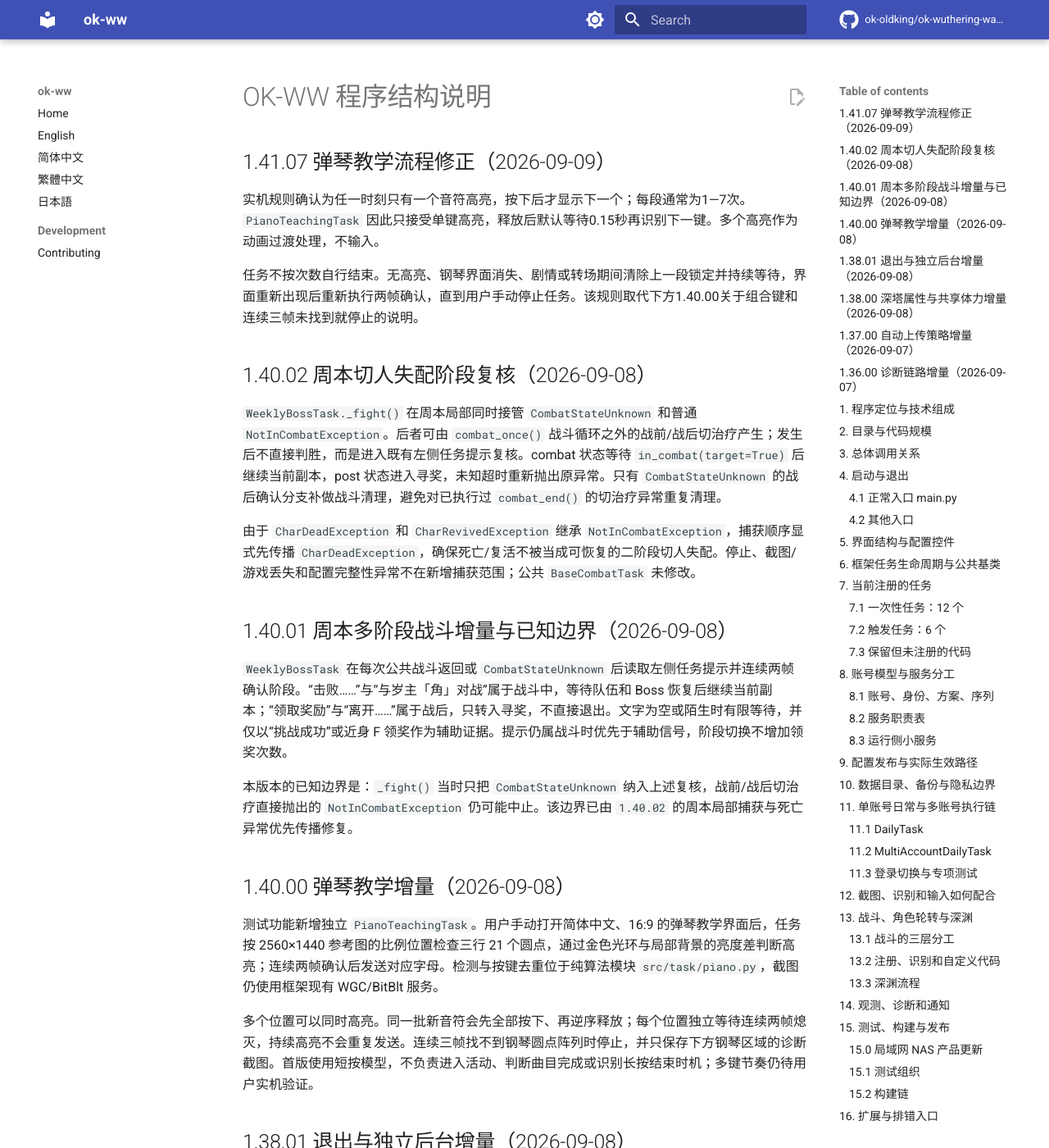
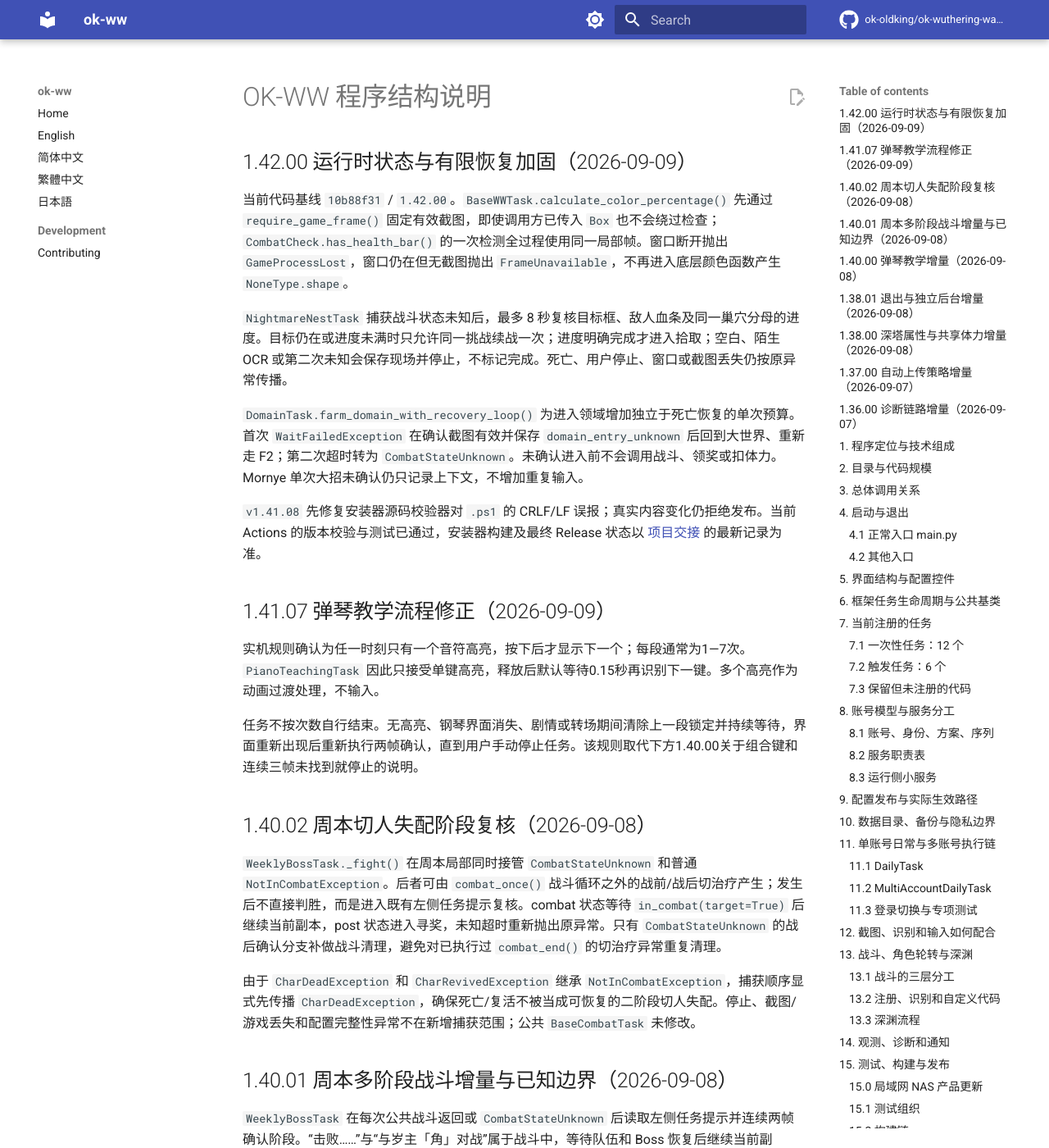
Before and after one commit to xihuojun2020-tech/okww-custom, an MkDocs documentation site: the page built from docs/程序结构说明.md, in a window 1280 px wide and 1400 px high. Shown: the whole window at 82% size. Built offline with MkDocs 1.6.1 and Material for MkDocs 9.7.7, drawn with Linux system fonts in a browser that asks for light colours; comment, search, counter and statistics services are not loaded; some of the changed text lies outside the part shown.

Commit message:
docs: synchronize runtime recovery handoff

```diff
--- a/docs/程序结构说明.md
+++ b/docs/程序结构说明.md
@@ -1,4 +1,14 @@
 # OK-WW 程序结构说明
+
+## 1.42.00 运行时状态与有限恢复加固（2026-09-09）
+
+当前代码基线 `10b88f31` / `1.42.00`。`BaseWWTask.calculate_color_percentage()` 先通过 `require_game_frame()` 固定有效截图，即使调用方已传入 `Box` 也不会绕过检查；`CombatCheck.has_health_bar()` 的一次检测全过程使用同一局部帧。窗口断开抛出 `GameProcessLost`，窗口仍在但无截图抛出 `FrameUnavailable`，不再进入底层颜色函数产生 `NoneType.shape`。
+
+`NightmareNestTask` 捕获战斗状态未知后，最多 8 秒复核目标框、敌人血条及同一巢穴分母的进度。目标仍在或进度未满时只允许同一挑战续战一次；进度明确完成才进入拾取；空白、陌生 OCR 或第二次未知会保存现场并停止，不标记完成。死亡、用户停止、窗口或截图丢失仍按原异常传播。
+
+`DomainTask.farm_domain_with_recovery_loop()` 为进入领域增加独立于死亡恢复的单次预算。首次 `WaitFailedException` 在确认截图有效并保存 `domain_entry_unknown` 后回到大世界、重新走 F2；第二次超时转为 `CombatStateUnknown`。未确认进入前不会调用战斗、领奖或扣体力。Mornye 单次大招未确认仍只记录上下文，不增加重复输入。
+
+`v1.41.08` 先修复安装器源码校验器对 `.ps1` 的 CRLF/LF 误报；真实内容变化仍拒绝发布。当前 Actions 的版本校验与测试已通过，安装器构建及最终 Release 状态以 [项目交接](项目交接与新对话上下文.md) 的最新记录为准。
 
 ## 1.41.07 弹琴教学流程修正（2026-09-09）
 
@@ -26,7 +36,7 @@
 
 ## 1.38.01 退出与独立后台增量（2026-09-08）
 
-当前代码基线 `2569cc91` / `1.38.01`。下方按版本保留历史说明；同一机制以较新段落为准。当前设备与验收状态见 [项目交接](项目交接与新对话上下文.md)，不能将源码版本视为已安装版本。
+本节记录 `2569cc91` / `1.38.01` 当时的实现基线。下方按版本保留历史说明；同一机制以较新段落为准。当前设备与验收状态见 [项目交接](项目交接与新对话上下文.md)，不能将源码版本视为已安装版本。
 
 `src/runtime/diagnostic_runtime.py` 在安装盘根目录 `OKWW-Background/<安装ID>/<代码指纹>` 准备独立Python、必要依赖和诊断模块。临时目录自检成功后发布为不可变快照；`source.json` 保留原安装路径，用于维持安装ID、采集来源和原队列。`diagnostic_lifecycle`、系统计划任务及上传/清理子进程统一使用独立后台，避免启动器因安装目录内的Python进程而拒绝更新。此机制取代1.37.01的“复用主程序Python环境”，自动补传和保留策略不变。
 
```
Also changed, not shown: docs/NAS诊断部署与读取说明.md (+2 -2 lines), docs/superpowers/plans/2026-09-09-runtime-and-release-recovery.md (+1 -1 lines), docs/项目交接与新对话上下文.md (+3 -2 lines).
